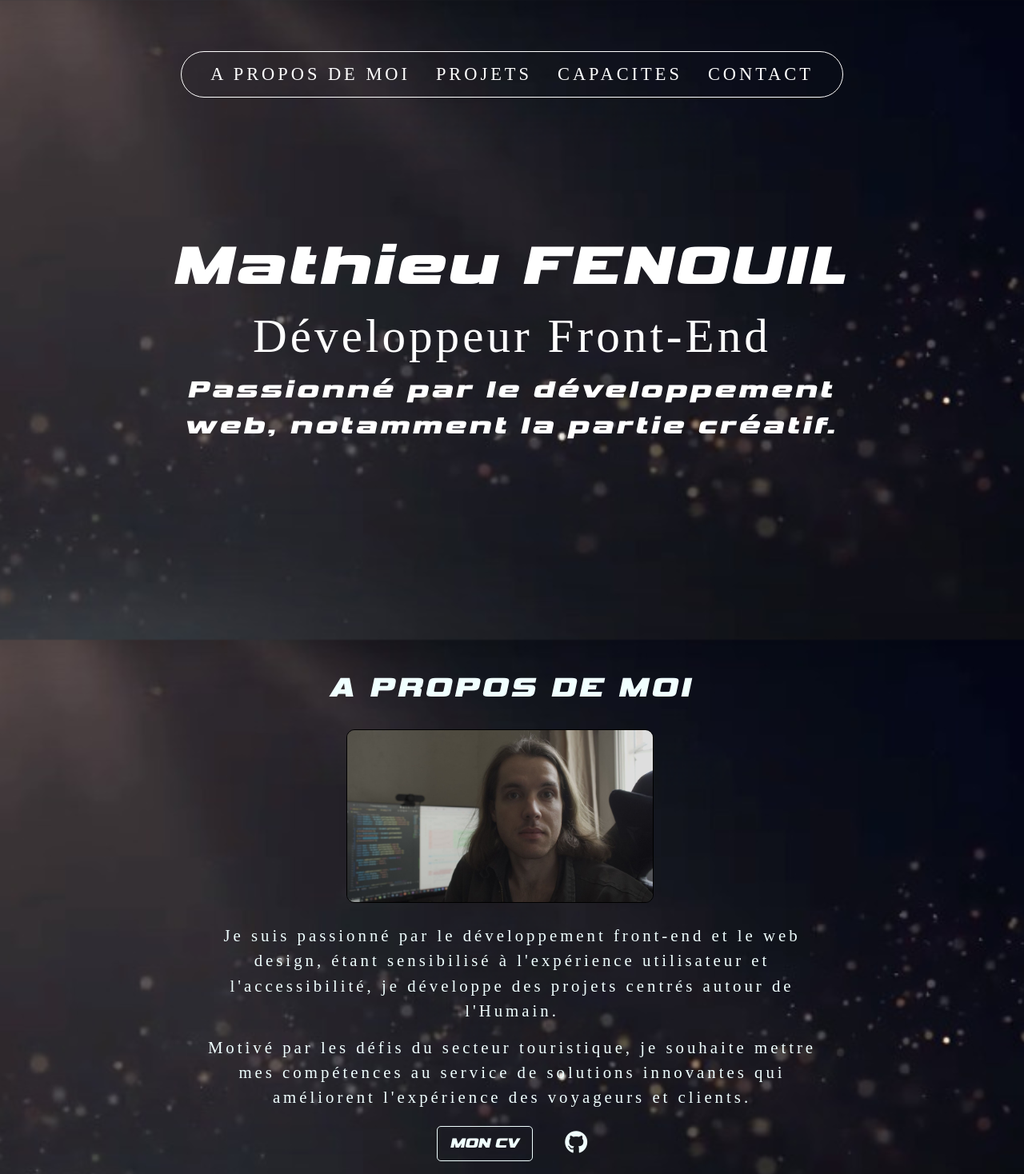
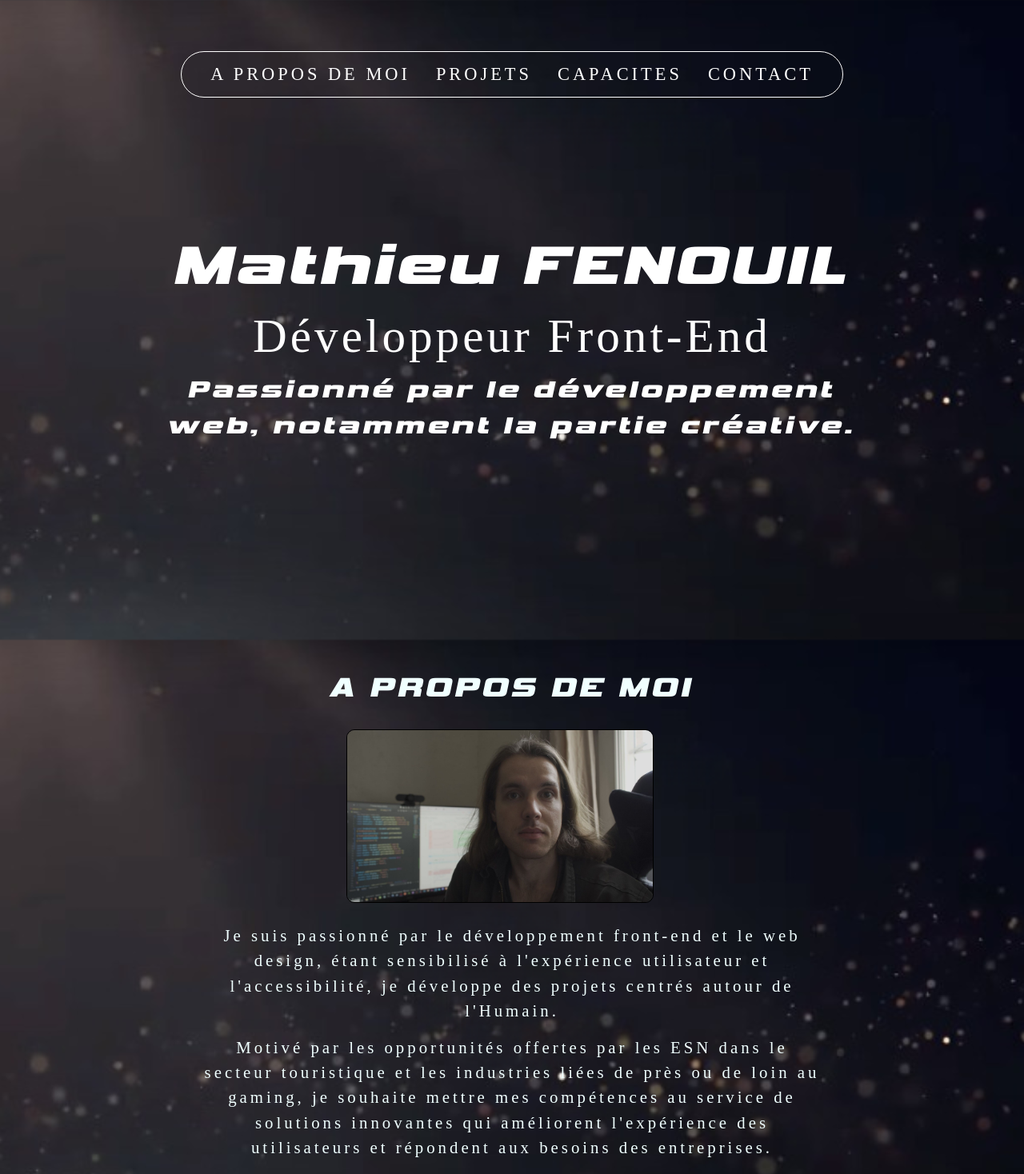
Before and after one commit to Matfen2/Portfolio, a React (Vite) app: page / in a window 1280 px wide. Shown: the top 1468 px of the page at 80% size. Built offline with nearby package versions, Linux system fonts and the light colour scheme; a web font is replaced by a local one.

Commit message:
Spelling mistake
Spelling mistake in About and Present

```diff
--- a/src/components/About/About.jsx
+++ b/src/components/About/About.jsx
@@ -12,7 +12,7 @@ function About() {
           </div>
           <div className="col-lg-8 text-section">
             <p className="web">Je suis passionné par le développement front-end et le web design, étant sensibilisé à l&apos;expérience utilisateur et l&apos;accessibilité, je développe des projets centrés autour de l&apos;Humain.</p>
-            <p className="gaming">Motivé par les défis du secteur touristique, je souhaite mettre mes compétences au service de solutions innovantes qui améliorent l&apos;expérience des voyageurs et clients.</p>
+            <p className="gaming">Motivé par les opportunités offertes par les ESN dans le secteur touristique et les industries liées de près ou de loin au gaming, je souhaite mettre mes compétences au service de solutions innovantes qui améliorent l&apos;expérience des utilisateurs et répondent aux besoins des entreprises.</p>
             <div className="listBtnInfo">
             <a href="/src/assets/CV Mathieu FENOUIL.pdf" download="CV MATHIEU FENOUIL" className="btn-cv">MON CV</a>
             <a href="https://github.com/Matfen2/" target="_blank" rel="noopener noreferrer">
--- a/src/components/About/About.scss
+++ b/src/components/About/About.scss
@@ -46,7 +46,7 @@ $secondFont: vipnagorgialla;
 
         .img-fluid {
           width: 100%;
-          max-width: 850px;
+          max-width: 870px;
           margin-bottom: 15px;
           border-radius: 10px;
           border: 1px solid $secondColor;
@@ -55,7 +55,7 @@ $secondFont: vipnagorgialla;
 
       .text-section {
         padding: 10px 20px;
-        max-width: 900px;
+        max-width: 1000px;
 
         .web, .gaming {
           text-align: center;
--- a/src/components/Present/Present.jsx
+++ b/src/components/Present/Present.jsx
@@ -5,7 +5,7 @@ function Present() {
     <div className="presentation">
       <h2 className="name">Mathieu FENOUIL</h2>
       <h2 className="job">Développeur Front-End</h2>
-      <div className="dream">Passionné par le développement web, notamment la partie créatif.</div>
+      <div className="dream">Passionné par le développement web, notamment la partie créative.</div>
     </div>
   )
 }
```
